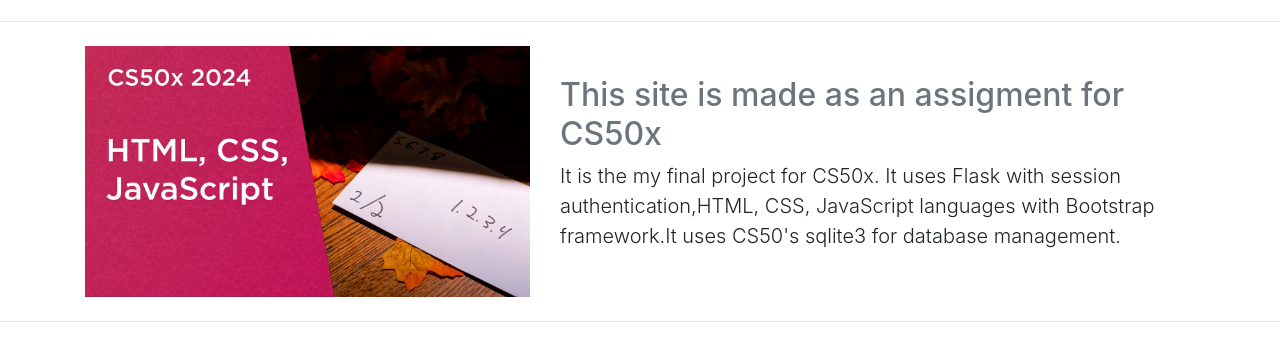
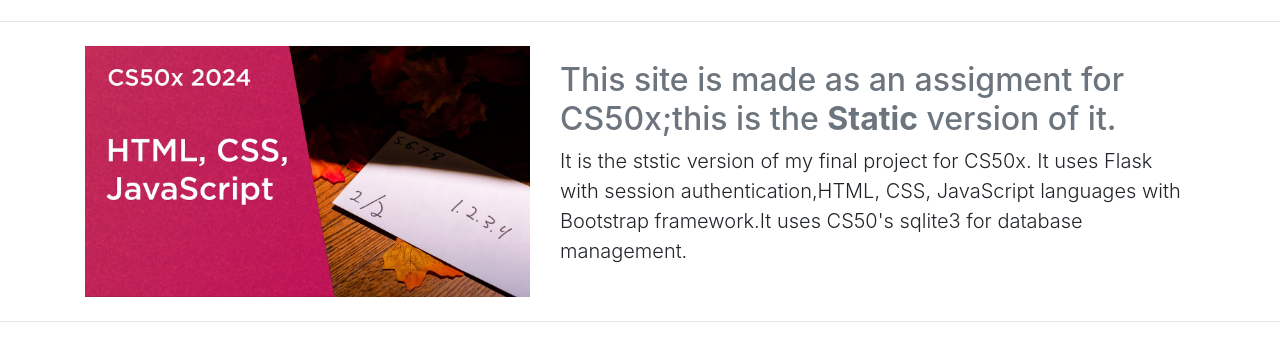
Before and after one commit to vivekvohra/vivekvohra.github.io, a plain HTML site: page about.html in a window 1280 px wide. Shown: the part 396-739 px from the top of the page. Drawn offline with nearby package versions, Linux system fonts and the light colour scheme.

Commit message:
update about.html

```diff
--- a/about.html
+++ b/about.html
@@ -97,9 +97,9 @@
     <div class="container my-4">
         <div class="row d-flex justify-content-center align-items-center">
             <div class="col-md-7 order-md-2">
-                <h2 class="featurette-heading"> <span class="text-muted">This site is made as an assigment for CS50x
+                <h2 class="featurette-heading"> <span class="text-muted">This site is made as an assigment for CS50x;this is the <B>Static</B> version of it.
                     </span></h2>
-                <p class="lead">It is the my final project for CS50x. It uses Flask with session authentication,HTML,
+                <p class="lead">It is the ststic version of my final project for CS50x. It uses Flask with session authentication,HTML,
                     CSS, JavaScript languages with
                     Bootstrap framework.It uses CS50's sqlite3 for database management.
                 </p>
```
